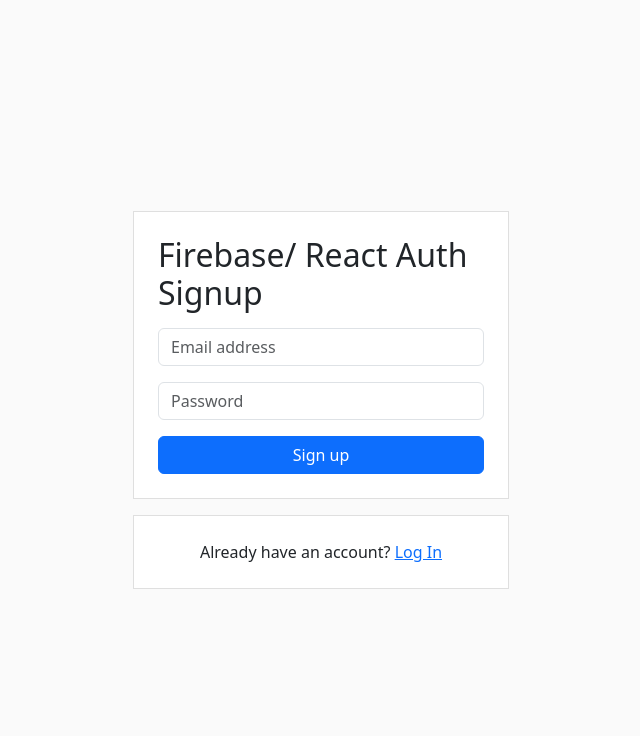
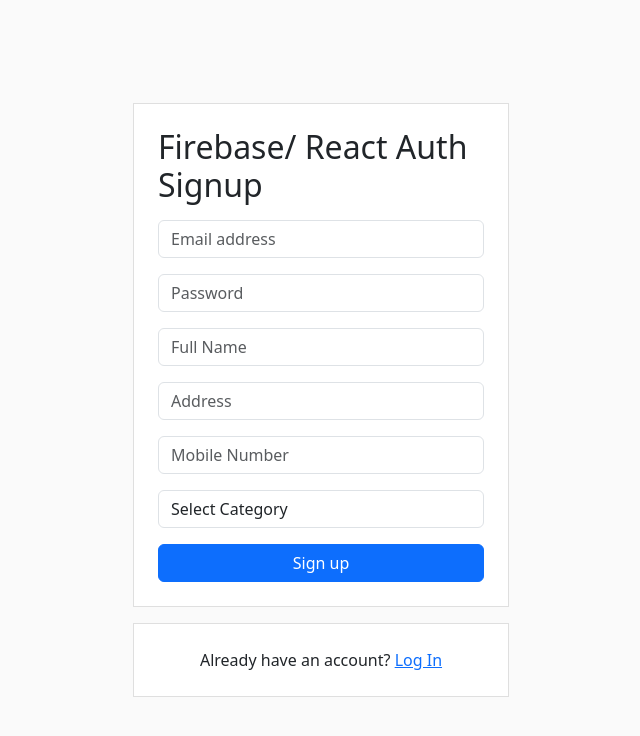
Before and after one commit to anayagore8/smallbizz_owner, a React (Create React App) app in the folder smallbizz/: page /signup in a window 1280 px wide. Shown: the top 736 px of the page, without its empty margins (319-959 px from the left). Built offline with nearby package versions, Linux system fonts and the light colour scheme; no server answers.

Commit message:
First commity

```diff
--- a/smallbizz/src/components/Signup.js
+++ b/smallbizz/src/components/Signup.js
@@ -3,20 +3,46 @@
 import { Form, Alert } from "react-bootstrap";
 import { Button } from "react-bootstrap";
 import { useUserAuth } from "../context/UserAuthContext";
+import { db } from "../firebase.js"; // Import db from '../firebase'
+import { v4 as uuidv4 } from 'uuid'; // Import uuidv4 to generate unique IDs
 
 const Signup = () => {
   const [email, setEmail] = useState("");
+  const [password, setPassword] = useState("");
+  const [name, setName] = useState("");
+  const [address, setAddress] = useState("");
+  const [mobile, setMobile] = useState("");
+  const [category, setCategory] = useState("");
   const [error, setError] = useState("");
-  const [password, setPassword] = useState("");
-  const { signUp } = useUserAuth();
-  let navigate = useNavigate();
+  const { signUp, logIn } = useUserAuth();
+  const navigate = useNavigate();
 
   const handleSubmit = async (e) => {
     e.preventDefault();
+    console.log(e.data.email);
     setError("");
     try {
+      // Sign up the user with additional fields
       await signUp(email, password);
-      navigate("/");
+
+      // Generate a unique shop ID using uuidv4
+      const shopId = uuidv4();
+
+      // Store user data in Firebase Firestore along with the generated shop ID
+      await db.collection("shops").doc(shopId).set({
+        email,
+        name,
+        address,
+        mobile,
+        category,
+        // Add more fields as needed
+      });
+
+      // Log in the user after successful sign-up
+      await logIn(email, password);
+
+      // Redirect to the desired location after successful login
+      navigate("/home");
     } catch (err) {
       setError(err.message);
     }
@@ -29,11 +55,11 @@
 
         {error && <Alert variant="danger">{error}</Alert>}
 
-        <Form onSubmit={handleSubmit}>
-
+        <Form onSubmit={handleSubmit }>
           <Form.Group className="mb-3" controlId="formBasicEmail">
             <Form.Control
               type="email"
+
               placeholder="Email address"
               onChange={(e) => setEmail(e.target.value)}
             />
@@ -47,8 +73,42 @@
             />
           </Form.Group>
 
+          <Form.Group className="mb-3" controlId="formBasicName">
+            <Form.Control
+              type="text"
+              placeholder="Full Name"
+              onChange={(e) => setName(e.target.value)}
+            />
+          </Form.Group>
+
+          <Form.Group className="mb-3" controlId="formBasicAddress">
+            <Form.Control
+              type="text"
+              placeholder="Address"
+              onChange={(e) => setAddress(e.target.value)}
+            />
+          </Form.Group>
+
+          <Form.Group className="mb-3" controlId="formBasicMobile">
+            <Form.Control
+              type="text"
+              placeholder="Mobile Number"
+              onChange={(e) => setMobile(e.target.value)}
+            />
+          </Form.Group>
+
+          <Form.Group className="mb-3" controlId="formBasicCategory">
+            <Form.Control as="select" onChange={(e) => setCategory(e.target.value)}>
+              <option value="">Select Category</option>
+              <option value="Retail">Retail</option>
+              <option value="Food and Beverage">Food and Beverage</option>
+              <option value="Services">Services</option>
+              {/* Add other categories here */}
+            </Form.Control>
+          </Form.Group>
+
           <div className="d-grid gap-2">
-            <Button variant="primary" type="Submit">
+            <Button variant="primary" type="submit">
               Sign up
             </Button>
           </div>
--- a/smallbizz/src/firebase.js
+++ b/smallbizz/src/firebase.js
@@ -1,7 +1,6 @@
-// Import the functions you need from the SDKs you need
 import { initializeApp } from "firebase/app";
-import{getAuth} from "firebase/auth";
-
+import { getAuth } from "firebase/auth";
+import { getFirestore } from "firebase/firestore"; // Import getFirestore to access Firestore
 
 const firebaseConfig = {
   apiKey: "AIzaSyCgHf-w0Jgf6Yq-85dvJLqBr5ZZ86yHKJE",
@@ -14,5 +13,7 @@
 
 // Initialize Firebase
 const app = initializeApp(firebaseConfig);
-export const auth = getAuth(app);
-export default app;
+const auth = getAuth(app);
+const db = getFirestore(app); // Initialize Firestore and export db
+
+export { auth, db, app };
```
Also changed, not shown: smallbizz/src/components/server.js (deleted, +0 -45 lines).
